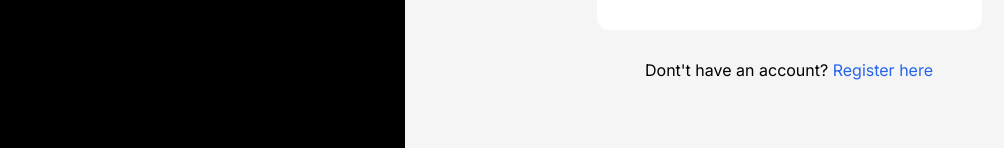
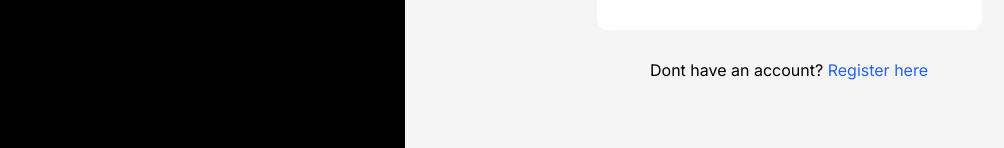
Before and after one commit to mehraankush/targetassignment, a Next.js app: page / in a window 1280 px wide. Shown: the part 572-720 px from the top of the page, without its empty margins (107-1111 px from the left). Built offline with nearby package versions, Linux system fonts and the light colour scheme; no server answers.

Commit message:
removed ' error

```diff
--- a/app/page.tsx
+++ b/app/page.tsx
@@ -55,7 +55,7 @@ export default function Home() {
             </div>
 
             <div className='mt-7 text-center'>
-               <p>Dont't have an account? <a className='text-blue-600 cursor-pointer'>Register here</a></p>
+               <p>Dont have an account? <a className='text-blue-600 cursor-pointer'>Register here</a></p>
             </div>
          </div>
 
```
